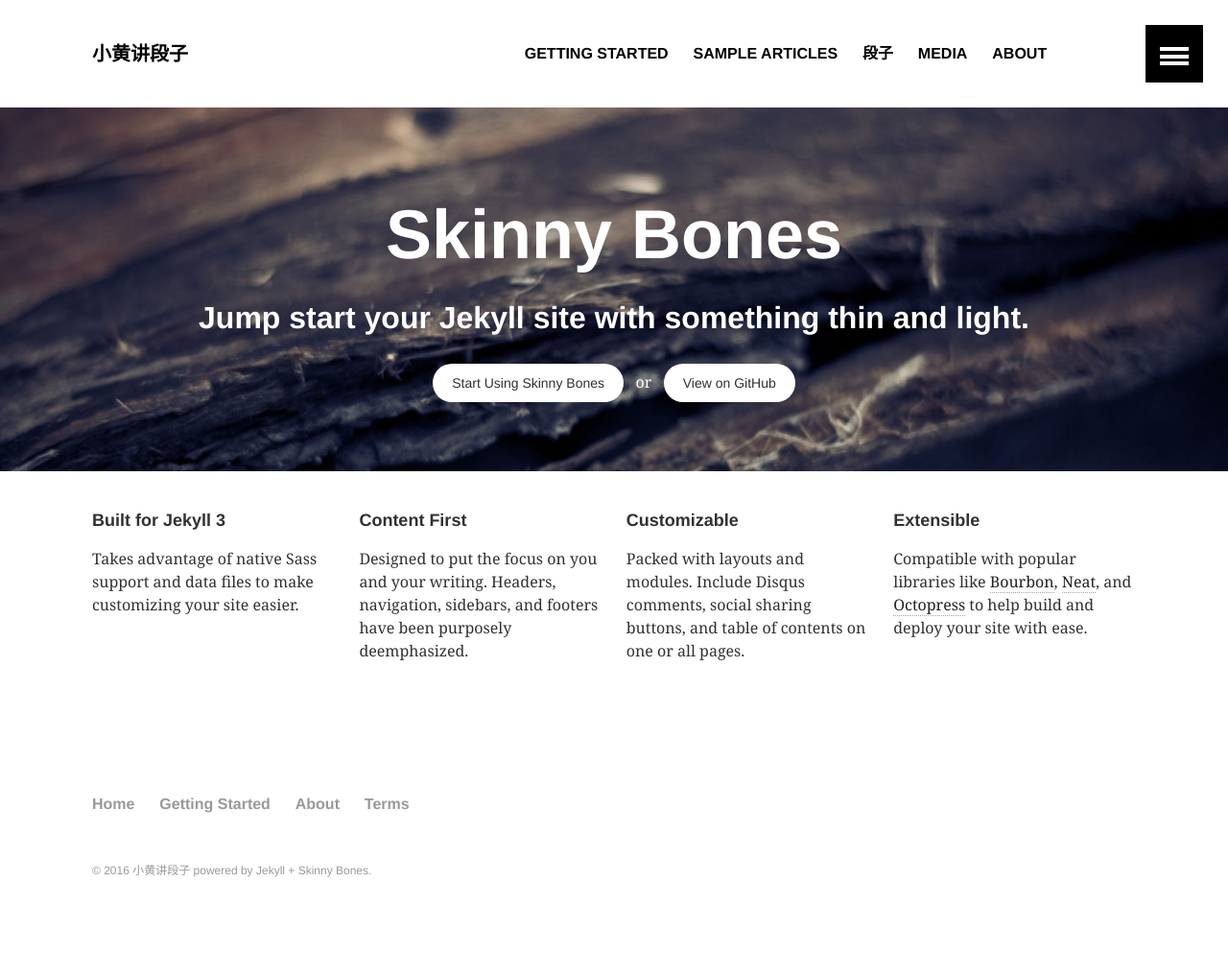
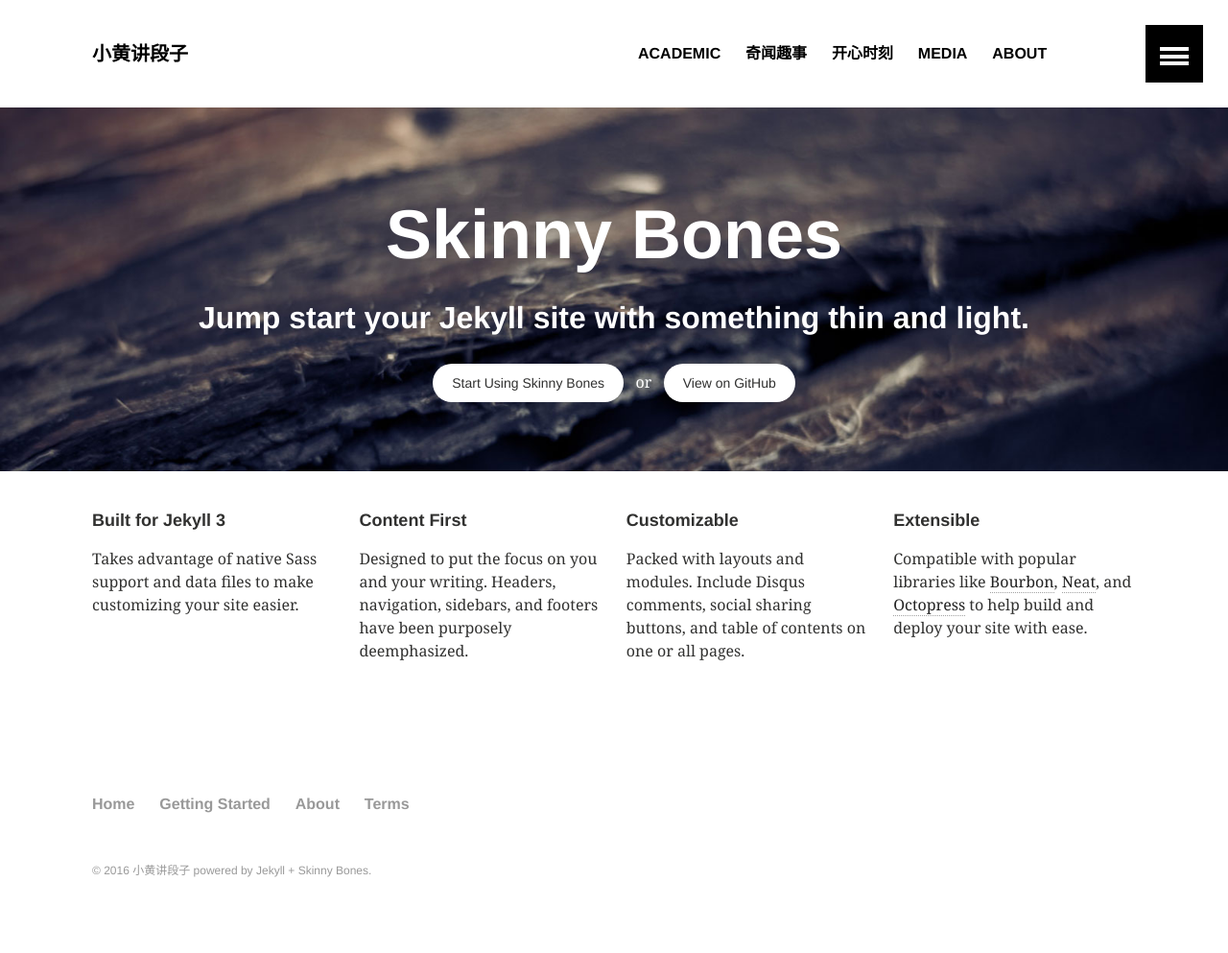
Before and after one commit to Zafir-H/zafir-h.github.io, a Jekyll site: the page built from index.md, in a window 1280 px wide. Shown: the whole page at 96% size. Built offline with Jekyll 4.4.1, drawn with Linux system fonts in a browser that asks for light colours.

Commit message:
update navigation

```diff
--- a/_data/navigation.yml
+++ b/_data/navigation.yml
@@ -1,16 +1,16 @@
 # Site navigation links
 
-- title: Getting Started
+- title: Academic
   url: /getting-started/
   excerpt: "Everything you need to know to get started with Skinny Bones and Jekyll."
   image: 400x250.gif
 
-- title: Sample Articles
+- title: 奇闻趣事
   url: /articles/
-  excerpt: "Examples of long form posts."
+  excerpt: "To Know What You Unknow"
   image: 400x250.gif
 
-- title: 段子
+- title: 开心时刻
   url: /duanzi/
   excerpt: "Examples of long form posts."
   image: 400x250.gif
@@ -22,5 +22,5 @@
 
 - title: About
   url: /about/
-  excerpt: "All about Skinny Bones for Jekyll."
+  excerpt: "Who Am I"
   image: 400x250.gif
```
